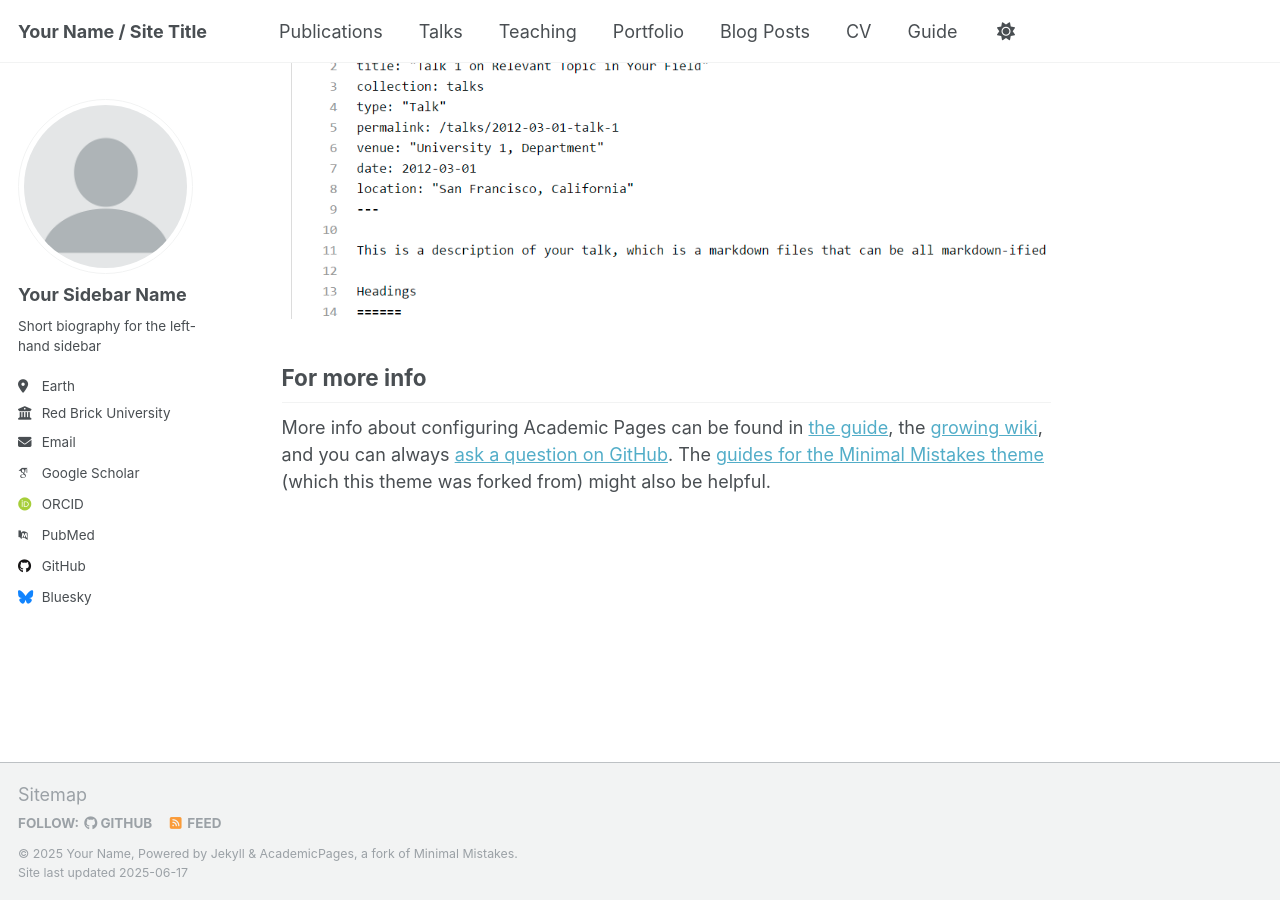
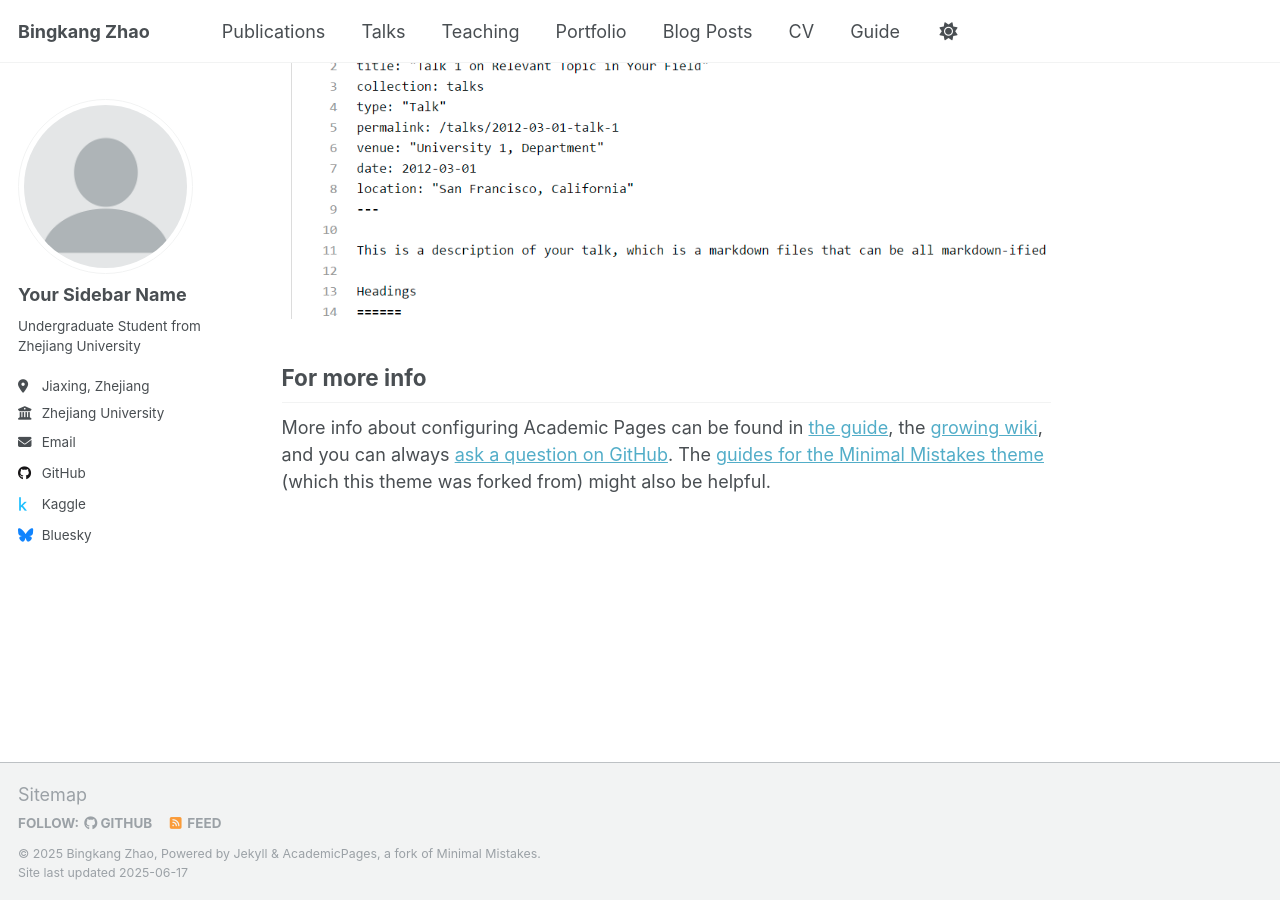
Before and after one commit to BiancoChiu/BiancoChiu.github.io, a Jekyll site: the page built from _pages/about.md, in a window 1280 px wide and 900 px high, scrolled down 2636 px. Built offline with Jekyll 4.4.1, drawn with Linux system fonts in a browser that asks for light colours; some web fonts are replaced.

Commit message:
Update _config.yml

```diff
--- a/_config.yml
+++ b/_config.yml
@@ -9,13 +9,13 @@
 # Basic Site Settings
 locale                   : "en-US"
 site_theme               : "default"
-title                    : "Your Name / Site Title"
+title                    : "Bingkang Zhao"
 title_separator          : "-"
-name                     : &name "Your Name"
+name                     : &name "Bingkang Zhao"
 description              : &description "personal description"
-url                      : https://academicpages.github.io # the base hostname & protocol for your site e.g. "https://[your GitHub username].github.io" or if you already have some other page hosted on Github then use "https://[your GitHub username].github.io/[Your Repo Name]"
+url                      : "https://biancochiu.github.io"
 baseurl                  : "" # the subpath of your site, e.g. "/blog"
-repository               : "academicpages/academicpages.github.io"
+repository               : "BiancoChiu/BiancoChiu.github.io"
 
 # Site Author - The following control what appear as part of the author content on the side bar.
 #               If a field is blank the icon and link will not appear, otherwise it will be shown.
@@ -25,30 +25,30 @@ author:
   avatar           : "profile.png"
   name             : "Your Sidebar Name"
   pronouns         : # example: "she/her"
-  bio              : "Short biography for the left-hand sidebar"
-  location         : "Earth"
-  employer         : "Red Brick University"
+  bio              : "Undergraduate Student from Zhejiang University"
+  location         : "Jiaxing, Zhejiang"
+  employer         : "Zhejiang University"
   uri              : # URL
-  email            : "none@example.org"
+  email            : "bingkang.2004@gmail.com"
 
   # Academic websites
-  academia         : # URL
-  arxiv            : # URL - Update with the correct link to your profile
-  googlescholar    : "https://scholar.google.com/citations?user=PS_CX0AAAAAJ"
-  impactstory      : # URL
-  orcid            : "http://orcid.org/yourorcidurl"
-  semantic         : # URL
-  pubmed           : "https://www.ncbi.nlm.nih.gov/pubmed/?term=john+snow"
-  researchgate     : # URL
-  scopus           : # URL
+  # academia         : # URL
+  # arxiv            : # URL - Update with the correct link to your profile
+  # googlescholar    : "https://scholar.google.com/citations?user=PS_CX0AAAAAJ"
+  # impactstory      : # URL
+  # orcid            : "http://orcid.org/yourorcidurl"
+  # semantic         : # URL
+  # pubmed           : "https://www.ncbi.nlm.nih.gov/pubmed/?term=john+snow"
+  # researchgate     : # URL
+  # scopus           : # URL
 
   # Repositories and software development
-  bitbucket        : # Username - Update with your username on the site
-  codepen          : # Username
-  dribbble         : # Username
-  github           : "academicpages"
-  kaggle           : # Username
-  stackoverflow    : # User number or user number and name (i.e., use "1" or "1/jeff-atwood")
+  # bitbucket        : # Username - Update with your username on the site
+  # codepen          : # Username
+  # dribbble         : # Username
+  github           : "BiancoChiu"
+  kaggle           : "biancochiu"
+  # stackoverflow    : # User number or user number and name (i.e., use "1" or "1/jeff-atwood")
 
   # Social media
   bluesky          : "bsky.app" # Replace this with you Bluesky username
```
